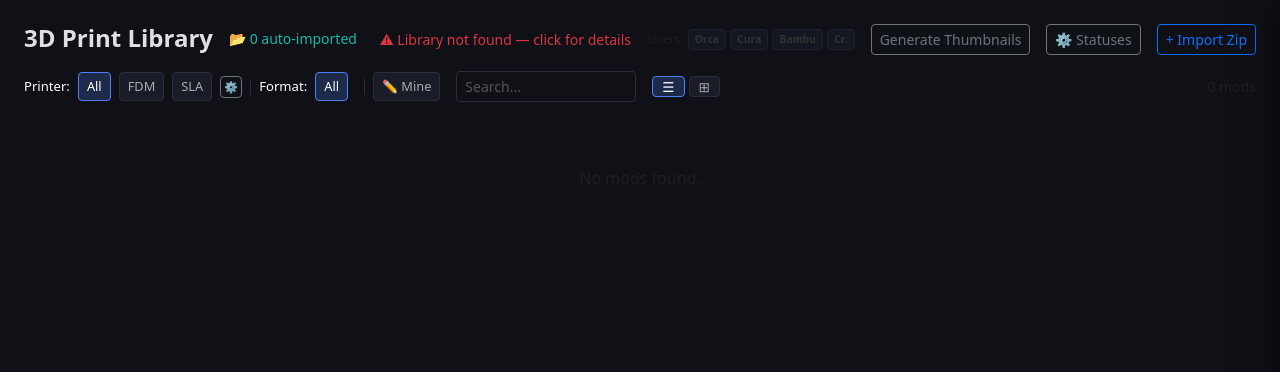
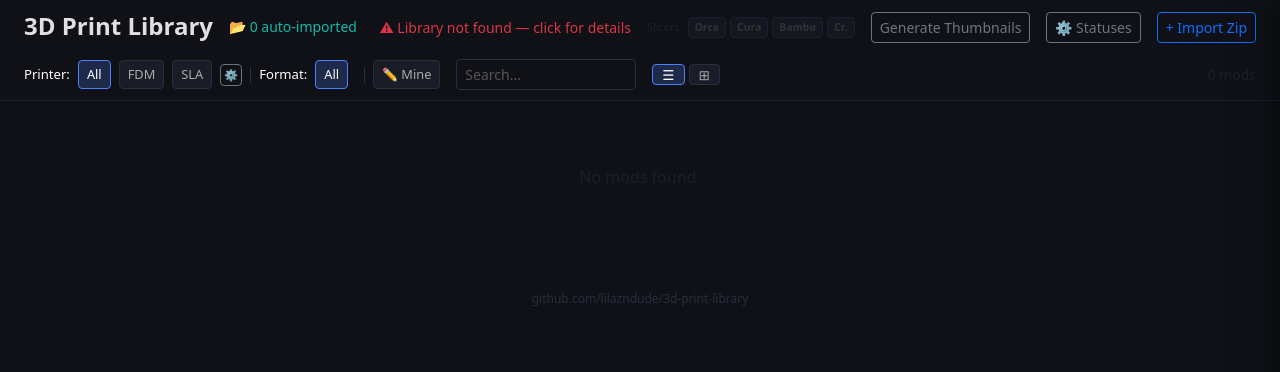
Before and after one commit to lilazndude/3d-print-library, a Flask app: page / in a window 1280 px wide. Shown: the top 372 px of the page. Run offline with Flask 3, Linux system fonts and the light colour scheme; data that the repository does not hold is empty; some libraries are stand-ins or nearby versions.

Commit message:
made the layout a bit better

```diff
--- a/_app/templates/index.html
+++ b/_app/templates/index.html
@@ -135,7 +135,8 @@
 <div id="topBar"></div>
 <div id="topBarGlow"></div>
 
-<div class="container-fluid py-4 px-4" style="max-width:1600px">
+<div id="stickyHeader" style="position:sticky;top:0;z-index:100;background:#0f1117;border-bottom:1px solid #1e2030;padding:12px 24px 10px">
+  <div style="max-width:1600px;margin:0 auto">
   <div class="d-flex align-items-start justify-content-between mb-3">
     <div class="d-flex align-items-center gap-3">
       <h4 class="mb-0 fw-bold">3D Print Library</h4>
@@ -168,7 +169,7 @@
   </div>
   <div id="genStatus" class="text-muted small mb-2" style="display:none"></div>
 
-  <div id="filterRow" class="d-flex gap-2 mb-3 flex-wrap align-items-center">
+  <div id="filterRow" class="d-flex gap-2 flex-wrap align-items-center">
     <span style="font-size:.82rem;color:#fff;font-weight:500">Printer:</span>
     <button class="btn btn-sm filter-btn active" data-printer-filter="all">All</button>
     <span id="catFilterBtns" class="d-flex gap-2 flex-wrap"></span>
@@ -188,8 +189,15 @@
     </div>
     <span class="ms-auto text-muted small" id="countLabel"></span>
   </div>
-
+  </div>
+</div>
+
+<div class="container-fluid px-4 pt-3 pb-5" style="max-width:1600px">
   <div class="row g-3" id="cards"></div>
+  <div class="text-center mt-5 pb-3">
+    <a href="https://github.com/lilazndude/3d-print-library" target="_blank" style="color:#2a2d3e;font-size:.75rem;text-decoration:none">github.com/lilazndude/3d-print-library</a>
+  </div>
+</div>
 </div>
 
 <!-- Mod detail modal -->
```
